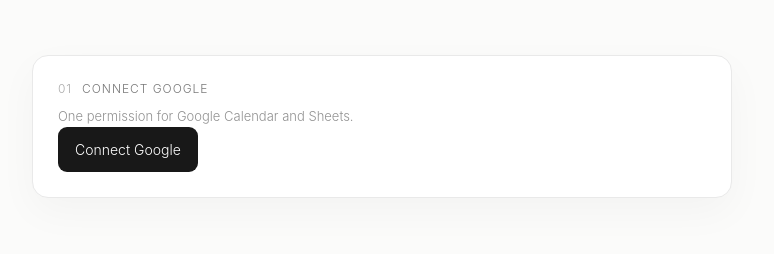
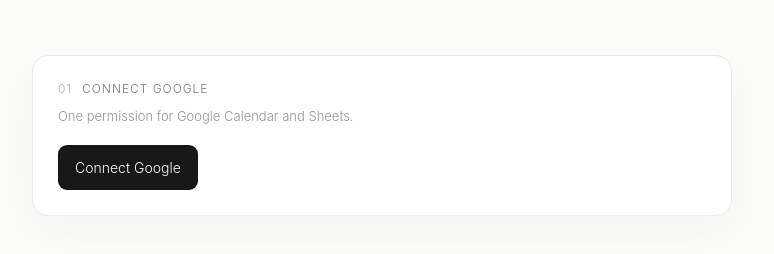
Before and after one commit to pritopian/mika-ai-receptionist, a website: page public/index.html in a window 1280 px wide. Shown: the part 478-732 px from the top of the page, without its empty margins (248-1022 px from the left). Drawn offline with Linux system fonts and the light colour scheme.

Commit message:
add breathing room to Google action

```diff
--- a/public/styles.css
+++ b/public/styles.css
@@ -16,6 +16,7 @@ h2 { font-size:22px; letter-spacing:-.035em; font-weight:450; margin:0; }
 .lede { color:#777; font-size:18px; line-height:1.55; max-width:470px; margin:0; }
 .panel { background:white; border:1px solid var(--line); border-radius:16px; padding:25px; margin-top:18px; box-shadow:0 14px 40px rgba(0,0,0,.035); }
 .onboarding-panel { max-width:700px; }
+.connect-button { margin-top:18px; }
 .step-label { display:flex; gap:10px; align-items:center; color:#777; font-size:12px; letter-spacing:.08em; text-transform:uppercase; }
 .step-label span:first-child { color:#aaa; }
 .panel-head, .connect-row, .row { display:flex; align-items:center; justify-content:space-between; gap:16px; }
```
